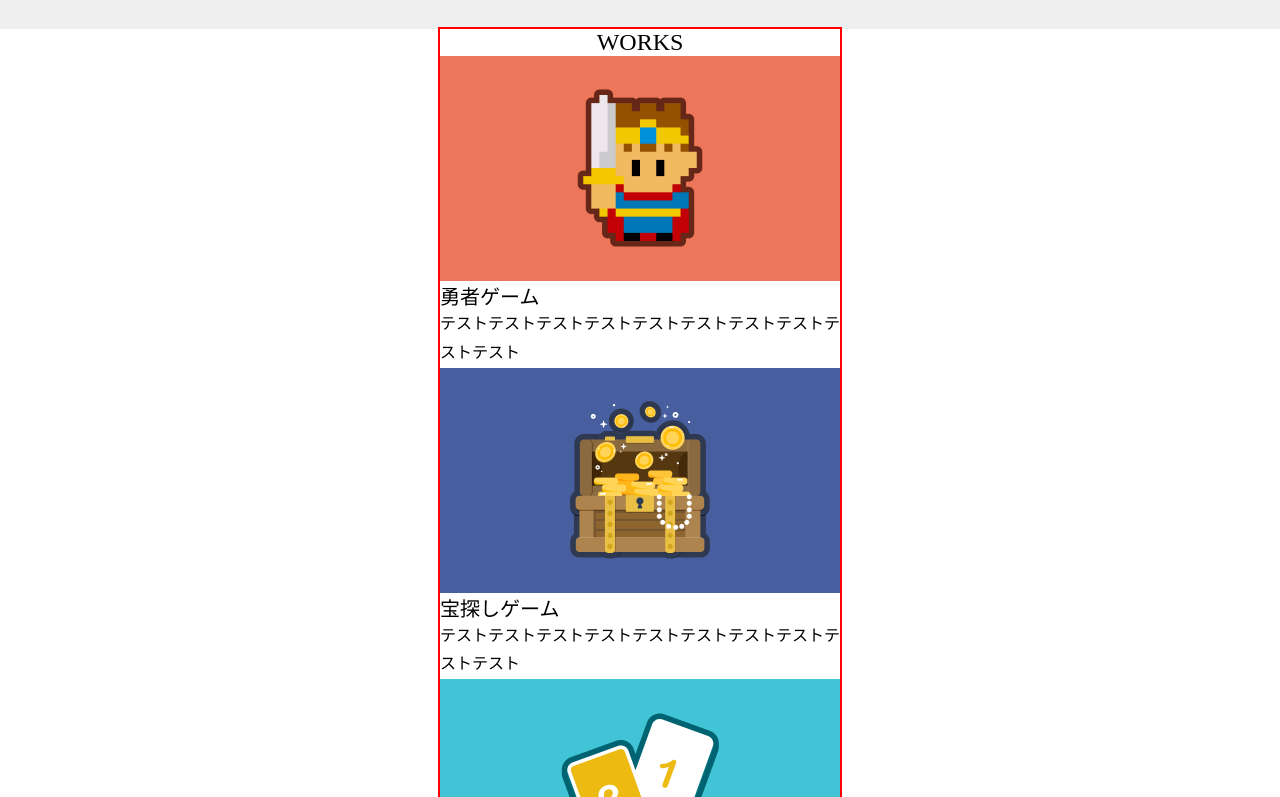
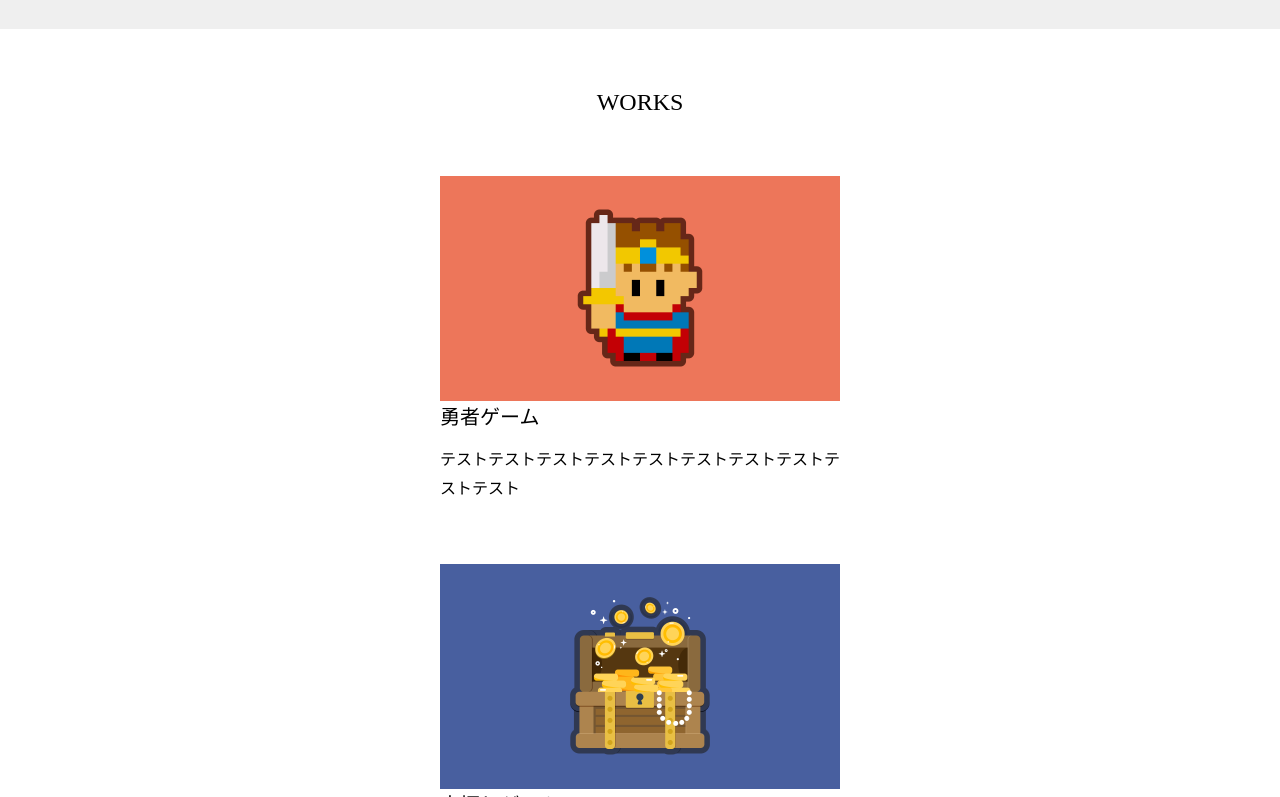
Before and after one commit to nobuyuki-k/css_practice, a plain HTML site: page index.html in a window 1280 px wide. Shown: the part 155-952 px from the top of the page. Drawn offline with Linux system fonts and the light colour scheme.

Commit message:
コミット３回目

```diff
--- a/css/style.css
+++ b/css/style.css
@@ -51,13 +51,13 @@ header .icon {
 main .container {
   width: 400px;
   margin: 0 auto;
-  outline: 2px solid red;
 }
 
 main h1 {
   font-size:24px;
   font-weight: normal;
   text-align: center;
+  padding: 60px 0;
 }
 
 main h2 {
@@ -67,4 +67,9 @@ main h2 {
 
 main p {
   line-height: 1.8;
+  margin-top: 16px;
 }
+
+main section + section {
+  margin-top: 60px;
+}
```
